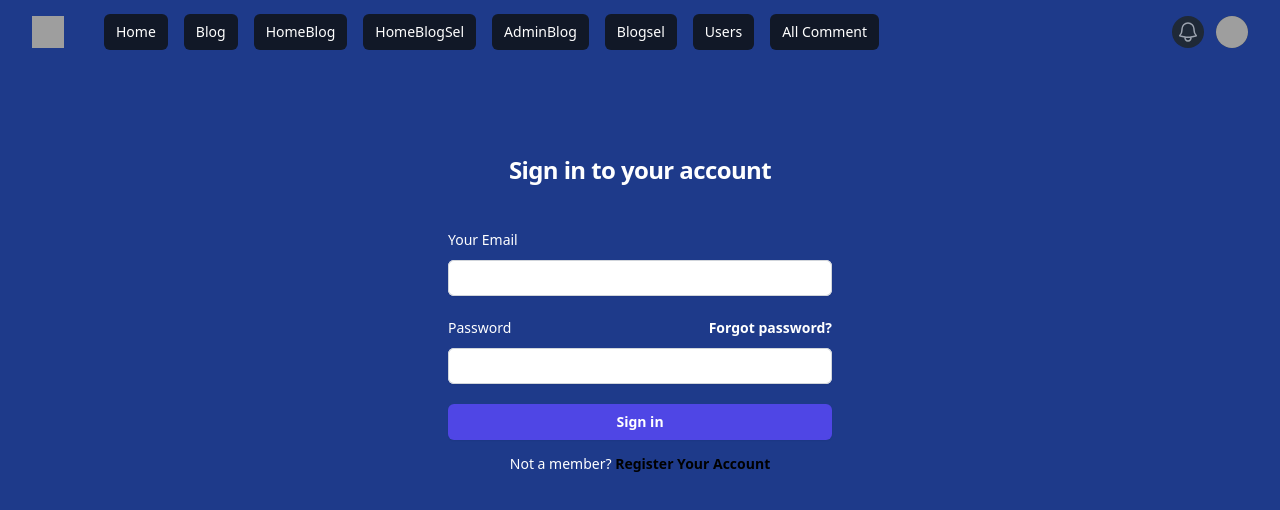
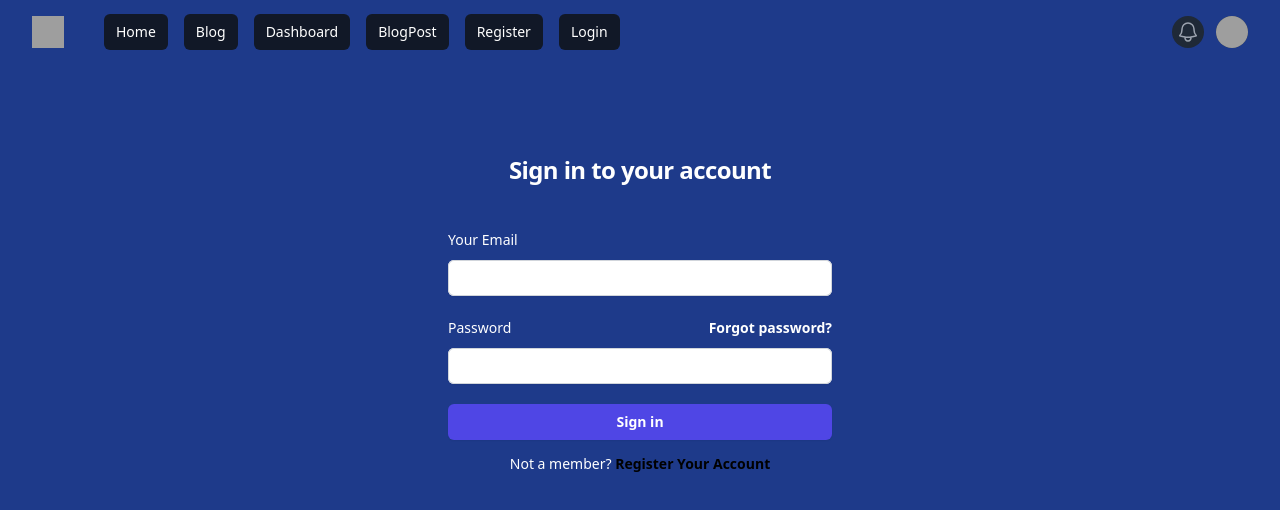
Before and after one commit to sunairahmed99/NextDeployVersion, a Next.js app: page /login in a window 1280 px wide. Shown: the top 510 px of the page. Built offline with nearby package versions, Linux system fonts and the light colour scheme; grey boxes are pictures that could not be loaded.

Commit message:
Your commit message here

```diff
--- a/src/Components/Navbar.tsx
+++ b/src/Components/Navbar.tsx
@@ -45,7 +45,7 @@ export default function Navbar() {
       { name: 'Sign out', href: '/Logout'},
     ]
   }
-  else if(user || stoken || user.length !== 0 && user.role === 'admin'){
+  else if(user && stoken && user.length !== 0 && user.role === 'admin'){
 
     users = {
       name: user.name,
```
